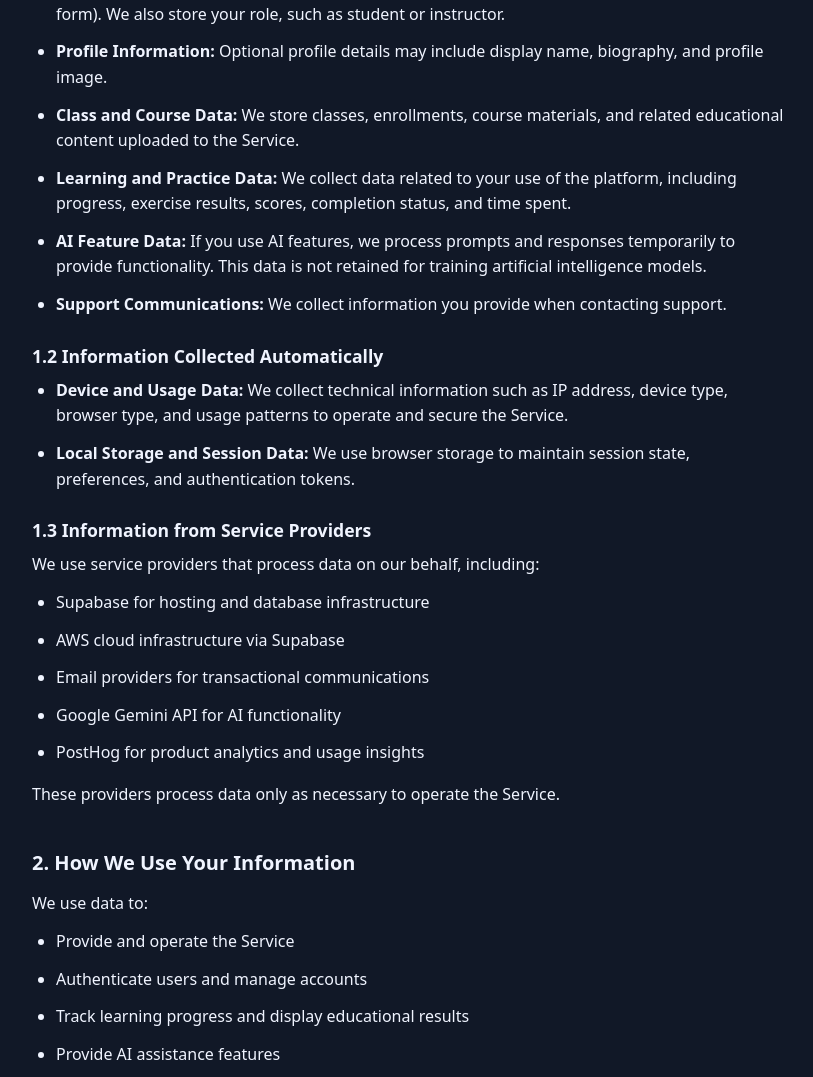
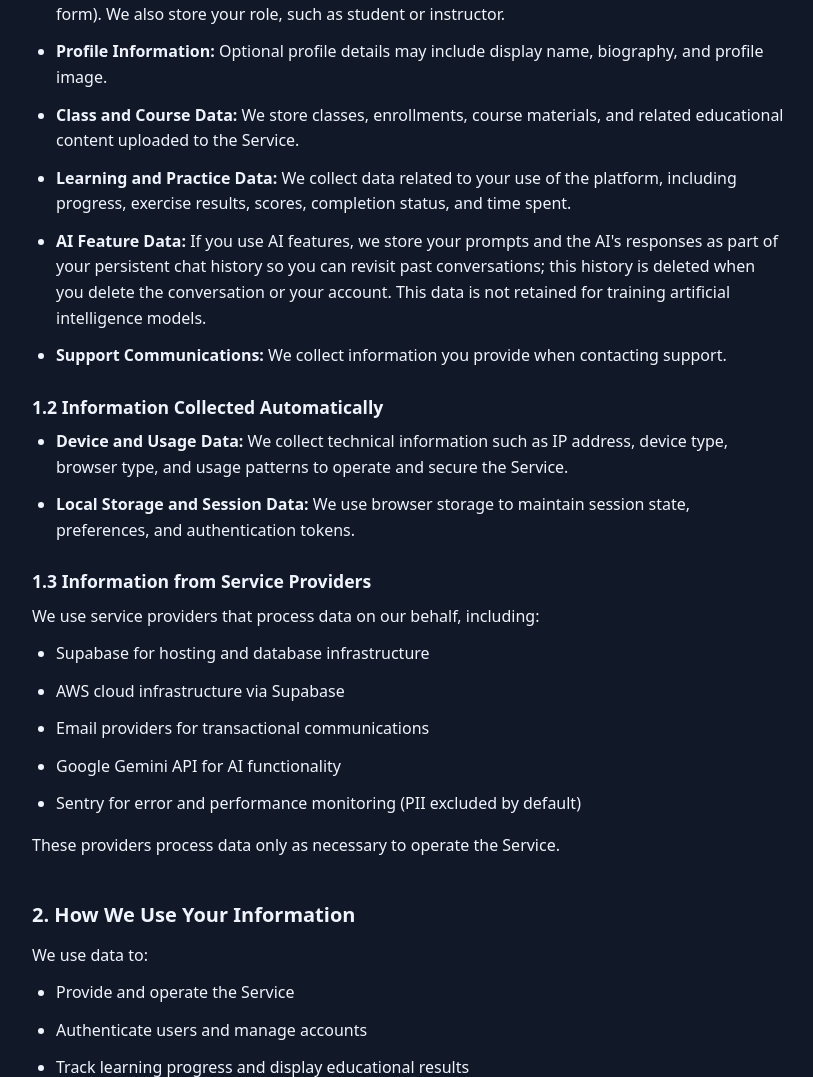
Before and after one commit to adam-elharouchi/AnalytIQ, a Python web app: template templates/privacy.html in a window 1280 px wide. Shown: the part 608-1685 px from the top of the page, without its empty margins (232-1045 px from the left). Run offline with Jinja, Linux system fonts and the light colour scheme; the template is opened without the code that fills it, so the values that code supplies are empty.

Commit message:
fix(legal): correct false claims on live privacy, terms, and pricing pages
Six approved corrections to user- and buyer-facing pages that stated things
the code does not do. Text only; no behaviour changes.

- AI Feature Data / AI Data Handling (privacy.html) and AI Data Use
  Restrictions (terms.html): claimed prompts are processed "temporarily" and
  "only to generate real-time responses". Every AI conversation message is
  written to the database permanently and there is no deletion job. Reworded
  to describe persistent chat history deleted on conversation or account
  deletion. The separate no-training claim was accurate and is retained.
- Sub-processor list (privacy.html): removed PostHog, which was never
  installed (zero PostHog code outside reports/), and added Sentry, which
  does receive error data and was undisclosed.
- Analytics and Tracking (privacy.html): described platform analytics tools
  that do not exist; replaced with the Sentry-only reality.
- Data Retention (privacy.html): claimed logs follow "default Supabase
  retention periods"; they are retained indefinitely with no purge job.
- Enterprise tier (landing.html): SSO/SAML sold on the $60K tier but SAML is
  not built -> "SSO integration (OAuth2/OIDC; SAML available on request)".
- Enterprise tier (landing.html): FERPA compliance documentation does not
  exist -> "(provided at contract signing)".

Diffs authored by security-engineer, approved by Adam 2026-08-12.
Refs: reports/security-engineer/2026-08-11.md; PACKET_CLAIM_GAPS.md rows
9, 10, 15, 16, 17, 18, 19.

Co-Authored-By: Claude Opus 5 <noreply@anthropic.com>

```diff
--- a/templates/landing.html
+++ b/templates/landing.html
@@ -946,9 +946,9 @@
             <ul class="price-features">
               <li><span class="chk">&#10003;</span> Unlimited professors and departments</li>
               <li><span class="chk">&#10003;</span> Everything in Department License</li>
-              <li><span class="chk">&#10003;</span> SSO / SAML integration</li>
+              <li><span class="chk">&#10003;</span> SSO integration (OAuth2/OIDC; SAML available on request)</li>
               <li><span class="chk">&#10003;</span> Custom data retention + DPA</li>
-              <li><span class="chk">&#10003;</span> FERPA compliance documentation</li>
+              <li><span class="chk">&#10003;</span> FERPA compliance documentation (provided at contract signing)</li>
               <li><span class="chk">&#10003;</span> Dedicated success manager</li>
             </ul>
             <a href="#demo" class="price-cta outline">Contact Us &rarr;</a>
--- a/templates/privacy.html
+++ b/templates/privacy.html
@@ -88,8 +88,10 @@
         educational content uploaded to the Service.</li>
       <li><strong>Learning and Practice Data:</strong> We collect data related to your use of the platform, including
         progress, exercise results, scores, completion status, and time spent.</li>
-      <li><strong>AI Feature Data:</strong> If you use AI features, we process prompts and responses temporarily to
-        provide functionality. This data is not retained for training artificial intelligence models.</li>
+      <li><strong>AI Feature Data:</strong> If you use AI features, we store your prompts and the AI's responses as
+        part of your persistent chat history so you can revisit past conversations; this history is deleted when
+        you delete the conversation or your account. This data is not retained for training artificial intelligence
+        models.</li>
       <li><strong>Support Communications:</strong> We collect information you provide when contacting support.</li>
     </ul>
 
@@ -108,7 +110,7 @@
       <li>AWS cloud infrastructure via Supabase</li>
       <li>Email providers for transactional communications</li>
       <li>Google Gemini API for AI functionality</li>
-      <li>PostHog for product analytics and usage insights</li>
+      <li>Sentry for error and performance monitoring (PII excluded by default)</li>
     </ul>
     <p>These providers process data only as necessary to operate the Service.</p>
 
@@ -146,16 +148,19 @@
     <p>All service providers are contractually required to protect data.</p>
 
     <h2>5. Analytics and Tracking</h2>
-    <p>We use platform analytics tools to understand system usage and improve functionality.</p>
-    <p>These tools collect non-advertising usage data such as feature interactions, session events, and performance
-      metrics.</p>
+    <p>We do not currently use a dedicated product-analytics or usage-tracking tool. We use Sentry for error and
+      performance monitoring only (see Section 1.3); it is configured not to collect personally identifiable
+      information by default.</p>
+    <p>If we add product analytics in the future, this policy will be updated first, and no student identifiers
+      will be sent to a new analytics provider without legal review.</p>
     <p>We do not use tracking for advertising or cross-site behavioral profiling.</p>
 
     <h2>6. Data Retention and Deletion</h2>
     <p>We retain data only as long as necessary to provide the Service.</p>
     <p>If you request account deletion, your personal data is permanently deleted from active systems.</p>
     <p>Educational institutions may retain records separately within their own systems.</p>
-    <p>System logs are retained according to default Supabase retention periods.</p>
+    <p>System and audit logs (including IP addresses and user identifiers tied to account actions) are retained
+      indefinitely in our database; we do not currently operate an automated log-purge process.</p>
 
     <h2>7. Data Security</h2>
     <p>We implement industry-standard security measures including:</p>
@@ -169,9 +174,9 @@
     <p>No system can guarantee absolute security.</p>
 
     <h2>8. AI Data Handling</h2>
-    <p>AI features process user prompts only to generate real-time responses.</p>
-    <p>AnalytIQ does not store AI prompts for training purposes and does not use student data to train artificial
-      intelligence models.</p>
+    <p>AI features process user prompts to generate real-time responses. Prompts and responses are also stored as
+      part of your persistent chat history until you delete it.</p>
+    <p>AnalytIQ does not use stored prompts or student data to train artificial intelligence models.</p>
 
     <h2>9. International Data Transfers</h2>
     <p>AnalytIQ operates from the United States and hosts data on infrastructure located in the United States.</p>
--- a/templates/terms.html
+++ b/templates/terms.html
@@ -148,7 +148,8 @@
 
       <h2>11. AI Data Use Restrictions</h2>
       <p>AnalytIQ does not use student data, coursework, or submissions to train artificial intelligence models.</p>
-      <p>Student data is processed temporarily to provide real-time functionality and is not retained for training.</p>
+      <p>AI prompts and responses are retained as part of a user's persistent chat history (until conversation or
+        account deletion) to support real-time functionality; this stored history is never used for training.</p>
 
       <h2>12. International Data Transfers</h2>
       <p>AnalytIQ is based in the United States and hosted on infrastructure located in the United States.</p>
```
